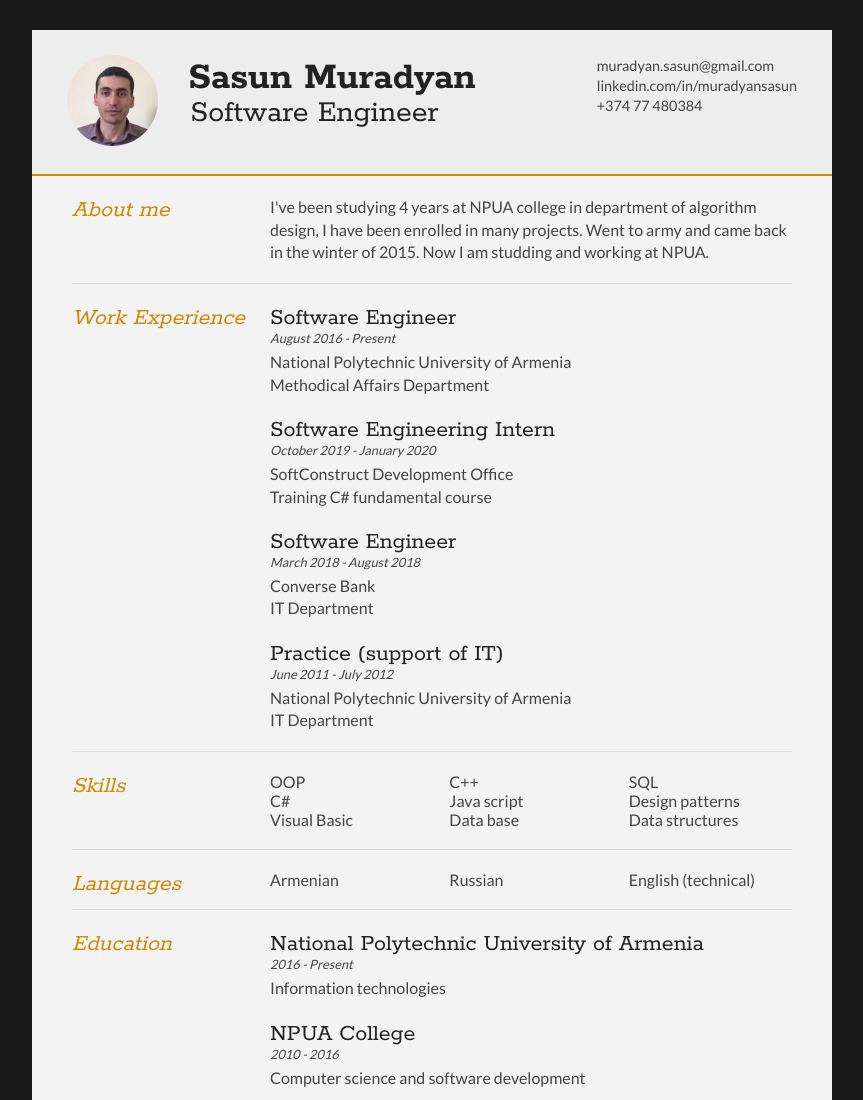
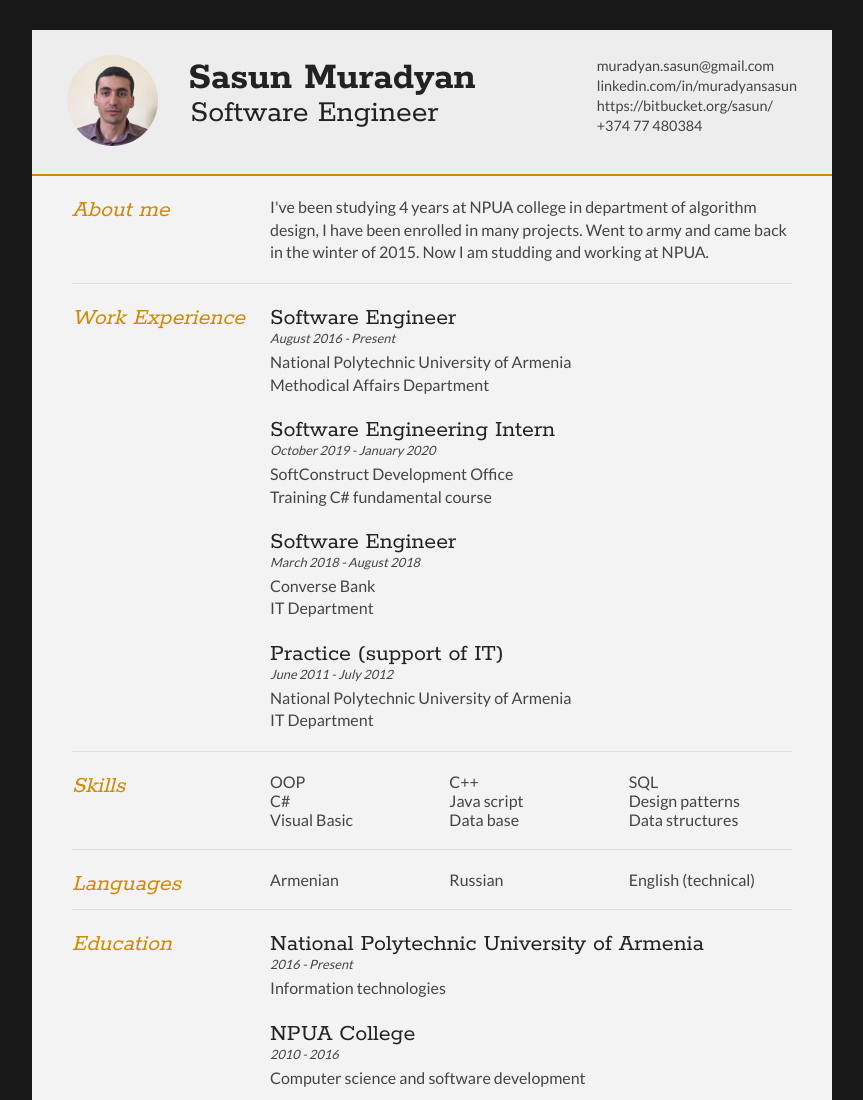
Before and after one commit to sasunmuradyan/sasunmuradyan.github.io, a plain HTML site: page index.html in a window 1280 px wide. Shown: the top 1100 px of the page, without its empty margins (208-1071 px from the left). Drawn offline with Linux system fonts and the light colour scheme.

Commit message:
add bitbucket link

```diff
--- a/index.html
+++ b/index.html
@@ -30,6 +30,7 @@
 			<ul>
 				<li><a href="mailto:muradyan.sasun@gmail.com" target="_blank">muradyan.sasun@gmail.com</a></li>
 				<li><a href="https://www.linkedin.com/in/muradyansasun/" target="_blank">linkedin.com/in/muradyansasun</a></li>
+				<li><a href="https://bitbucket.org/sasun/" target="_blank">https://bitbucket.org/sasun/</a></li>
 				<li><a href="tel:37477480384">+374 77 480384</a></li>
 			</ul>
 		</div>
```
